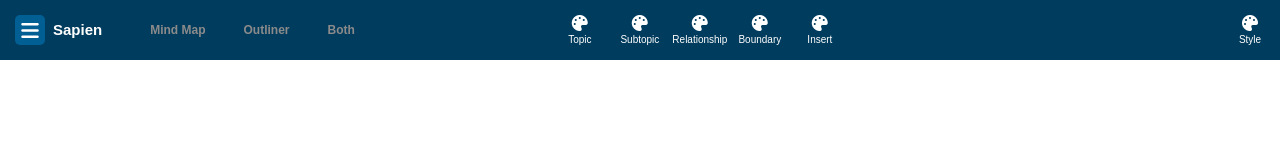
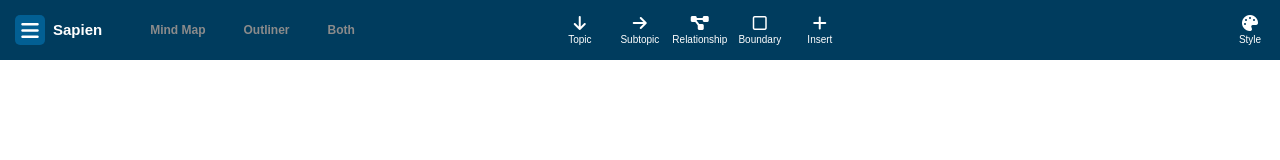
Before and after one commit to Yijia-Chen/sapien, a React (Create React App) app: page / in a window 1280 px wide. Shown: the top 160 px of the page. Built offline with nearby package versions, Linux system fonts and the light colour scheme.

Commit message:
chore: replace util icons

```diff
--- a/src/App.js
+++ b/src/App.js
@@ -28,11 +28,11 @@ function ModePanel(props) {
 function UtilityPanel(props) {
   return (
     <p className='utility-panel'>
-      <StyleButton icon='fas fa-palette' value='Topic' />
-      <StyleButton icon='fas fa-palette' value='Subtopic' />
-      <StyleButton icon='fas fa-palette' value='Relationship' />
-      <StyleButton icon='fas fa-palette' value='Boundary' />
-      <StyleButton icon='fas fa-palette' value='Insert' />
+      <StyleButton icon='fas fa-arrow-down' value='Topic' />
+      <StyleButton icon='fas fa-arrow-right' value='Subtopic' />
+      <StyleButton icon='fas fa-project-diagram' value='Relationship' />
+      <StyleButton icon='far fa-square' value='Boundary' />
+      <StyleButton icon='fas fa-plus' value='Insert' />
     </p>
   );
 }
```
